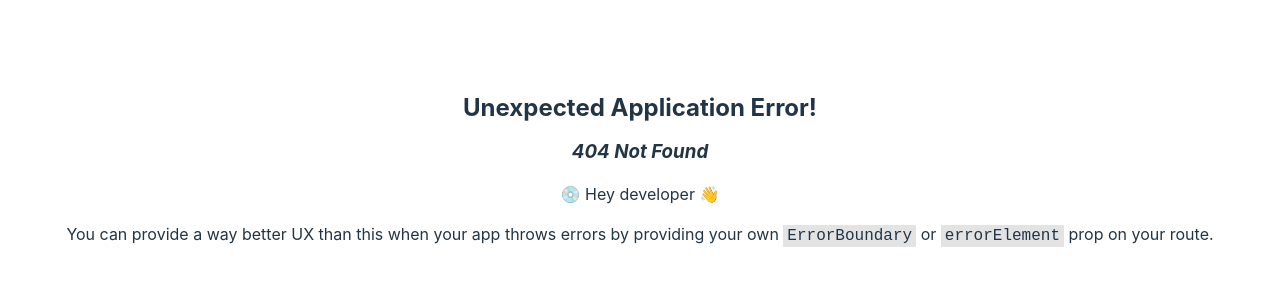
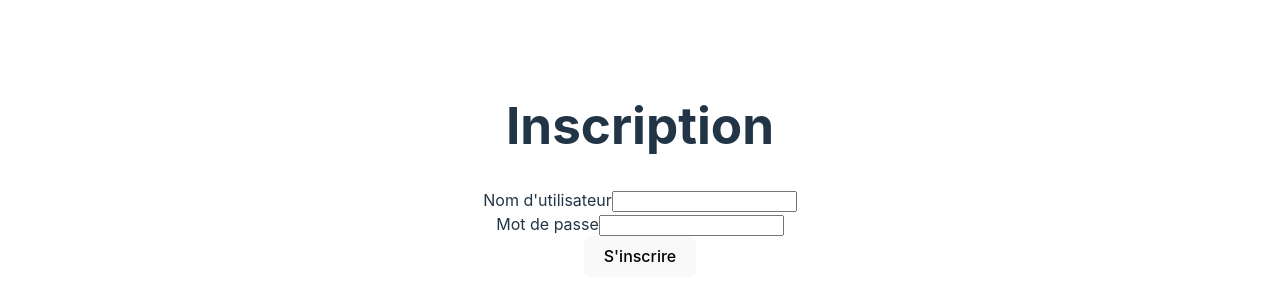
Before and after one commit to pascal-rithi-ke/hearthstone, a React (Vite) app in the folder front/: page /register in a window 1280 px wide. Before the commit this address had no page. Shown: the part 230-530 px from the top of the page. Built offline with nearby package versions, Linux system fonts and the light colour scheme.

Commit message:
Page inscription

```diff
--- a/front/src/main.tsx
+++ b/front/src/main.tsx
@@ -1,6 +1,7 @@
 import React from "react";
 import ReactDOM from "react-dom/client";
 import App from "./App";
+import Register from "./pages/Register";
 import { createBrowserRouter, RouterProvider } from "react-router-dom";
 import "./index.css";
 
@@ -9,6 +10,10 @@ const router = createBrowserRouter([
     path: "/",
     element: <App />,
   },
+  {
+    path: "/register",
+    element: <Register />,
+  },
 ]);
 
 ReactDOM.createRoot(document.getElementById("root") as HTMLElement).render(
--- /dev/null
+++ b/front/src/pages/Register.tsx
@@ -0,0 +1,43 @@
+export default function Register() {
+  const handleSubmit = (e: React.FormEvent<HTMLFormElement>) => {
+    e.preventDefault();
+
+    const form = e.currentTarget;
+    const formData = new FormData(form);
+    const { username, password } = Object.fromEntries(formData.entries());
+
+    fetch("http://localhost:5000/", {
+      method: "POST",
+      headers: {
+        "Content-Type": "application/json",
+      },
+      body: JSON.stringify({ username, password }),
+    })
+      .then((res) => res.json())
+      .then((data) => console.log(data));
+
+    form.reset();
+  };
+
+  return (
+    <>
+      <div>
+        <h1>Inscription</h1>
+      </div>
+      <div>
+        <form onSubmit={handleSubmit}>
+          <div>
+            <label htmlFor="username">Nom d'utilisateur</label>
+            <input type="text" id="username" name="username" />
+          </div>
+          <div>
+            <label htmlFor="password">Mot de passe</label>
+            <input type="password" id="password" name="password" />
+          </div>
+
+          <button type="submit">S'inscrire</button>
+        </form>
+      </div>
+    </>
+  );
+}
```
